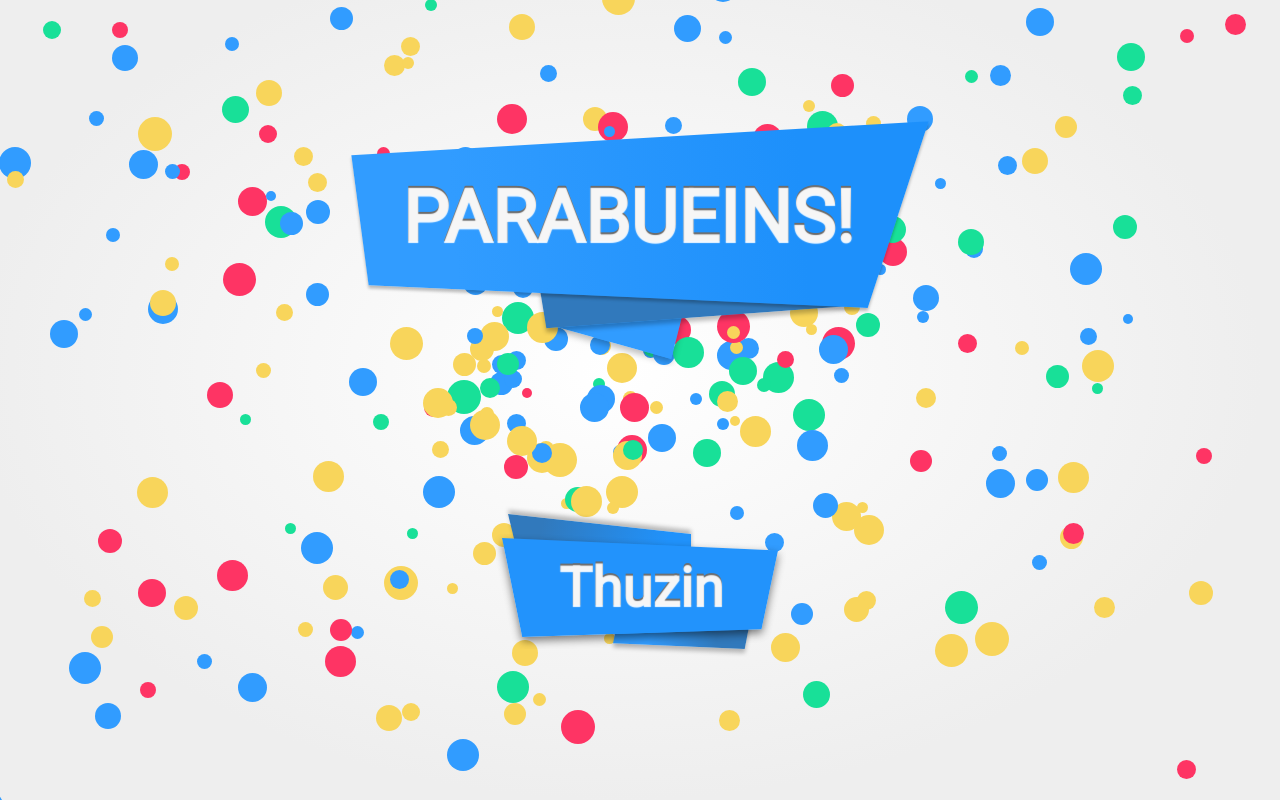
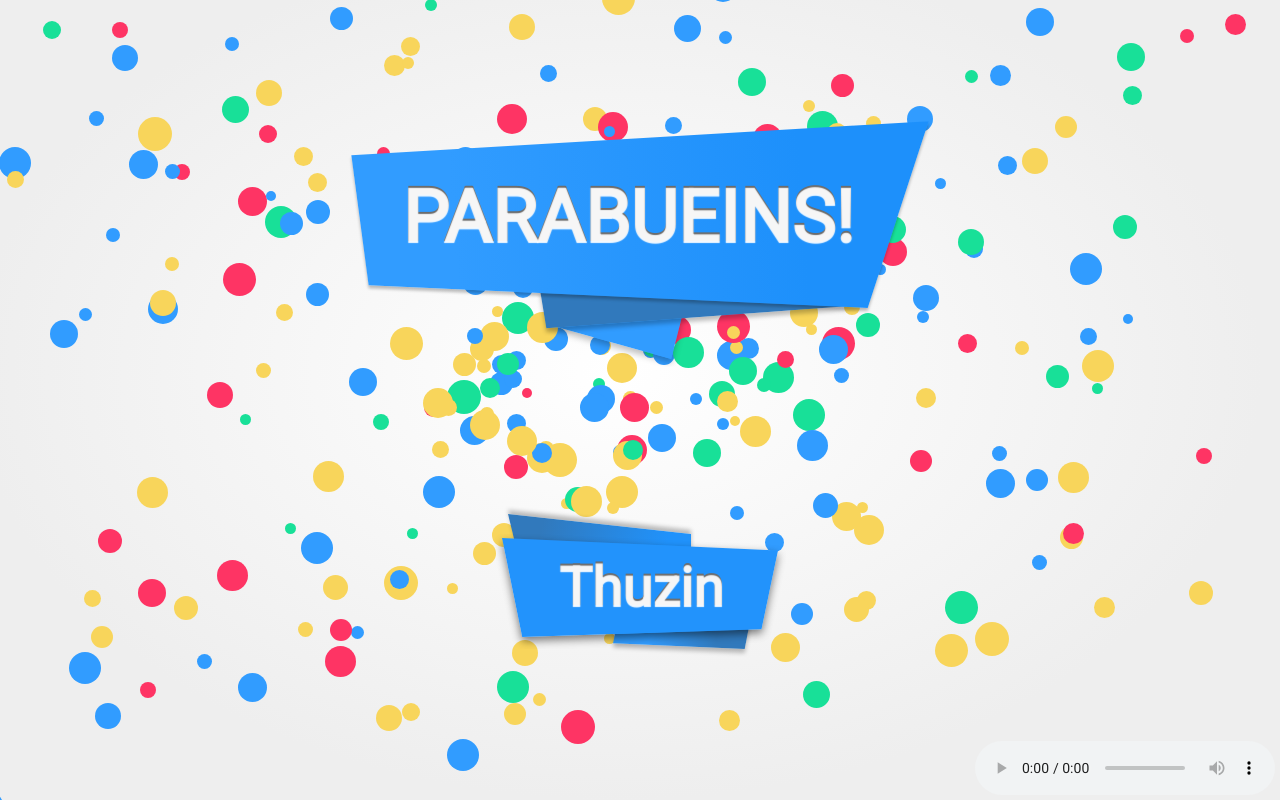
Before and after one commit to DevInt-Community/HappyBirthdayTwentys, an Angular app: page / in a window 1280 px wide. Built offline with nearby package versions, Linux system fonts and the light colour scheme.

Commit message:
add audio

```diff
--- a/src/app/app.component.html
+++ b/src/app/app.component.html
@@ -1 +1,5 @@
 <router-outlet></router-outlet>
+<audio controls autoplay class="audio-hbd">
+  <source src="./../assets/music/happybirthday.mp3" type="audio/mpeg" />
+  Your browser does not support the audio element.
+</audio>
--- a/src/app/app.component.scss
+++ b/src/app/app.component.scss
@@ -0,0 +1,6 @@
+.audio-hbd{
+  position: absolute;
+  bottom: 5px;
+  right: 5px;
+  z-index: 2001;
+}
```
Also changed, not shown: 2 other files (tests, documents, lock files or other folders).
